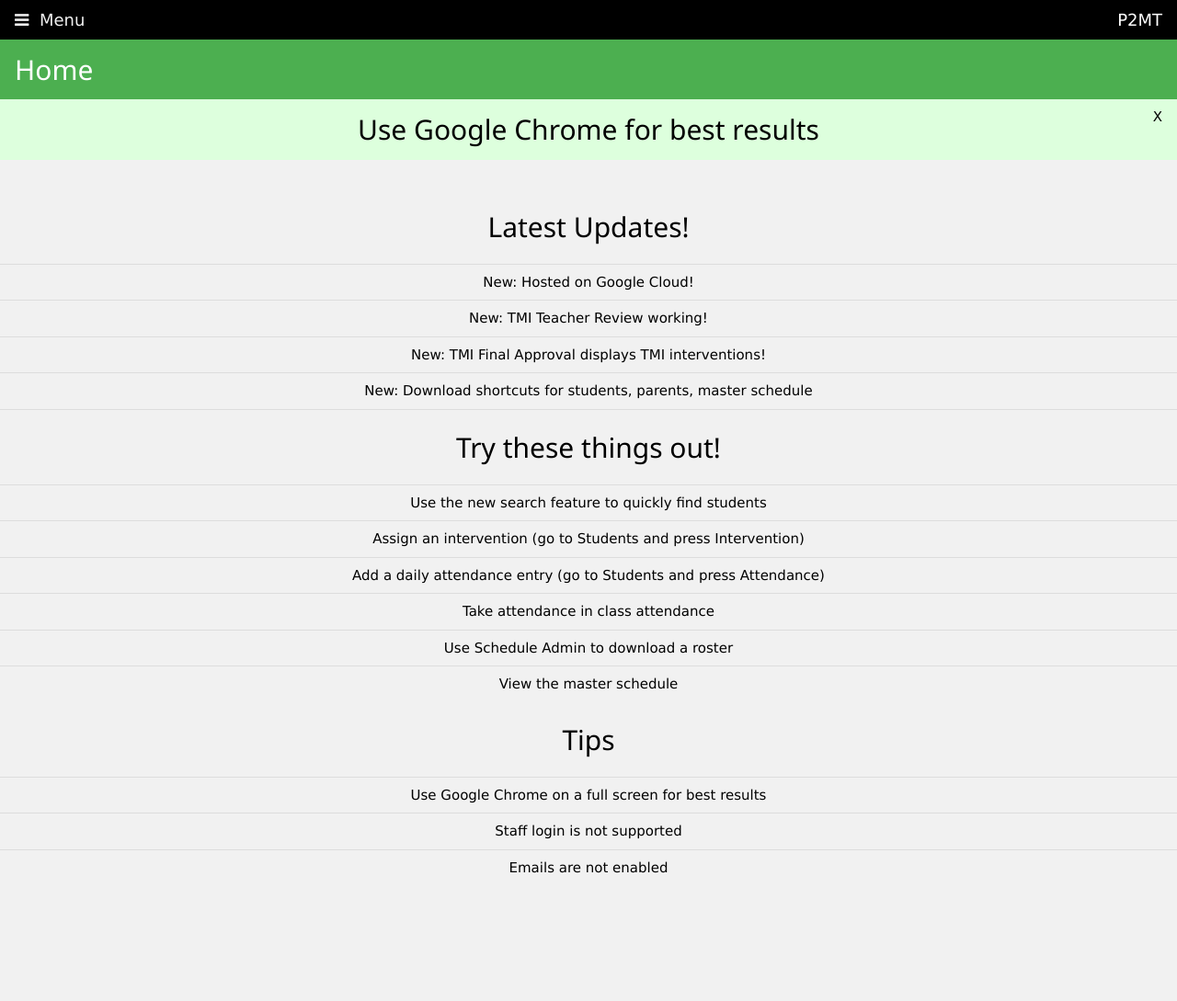
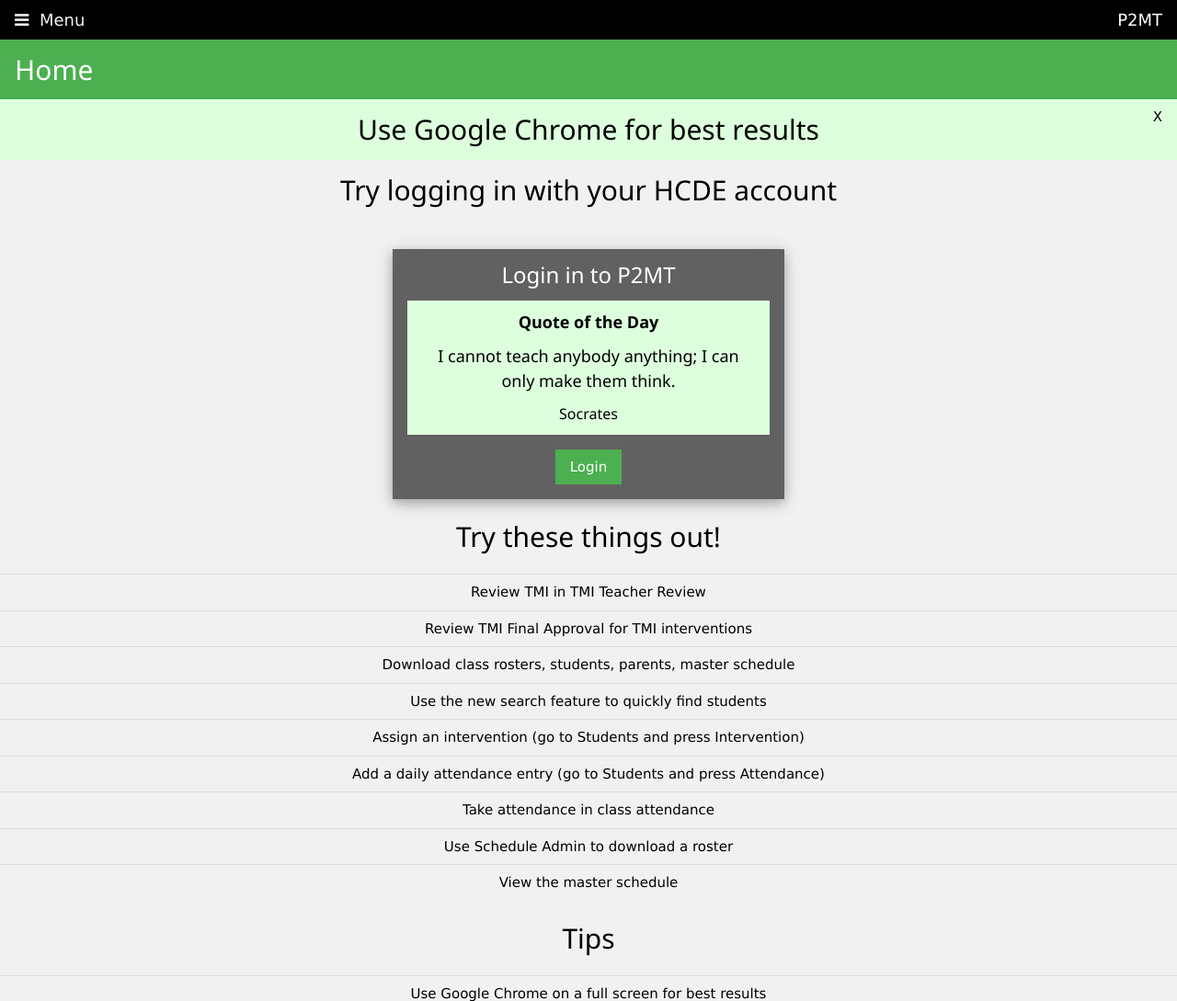
Before and after one commit to phase2team/stemtest, a Flask app: page / in a window 1280 px wide. Shown: the top 1089 px of the page at 92% size. Before the commit the page ends 950 px from the top, so only its background shows below. Run offline with Flask 2, Linux system fonts and the light colour scheme.

Commit message:
Added login test to home page

```diff
--- a/P2MT_App/googleAPI/routes.py
+++ b/P2MT_App/googleAPI/routes.py
@@ -95,4 +95,4 @@
 @login_required
 def logout():
     logout_user()
-    return redirect("/homepage")
+    return redirect("/")
--- a/P2MT_App/templates/home.html
+++ b/P2MT_App/templates/home.html
@@ -11,19 +11,40 @@
     <h2>Use Google Chrome for best results</h2>
 </div>
 
+<div class="w3-container w3-center">
+    <h2>Try logging in with your HCDE account</h2>
+</div>
 <div class="w3-panel"></div>
+
+<div class="w3-row">
+    <div class="w3-col s4">
+        <p></p>
+    </div>
+    <div class="w3-col s4">
+        <div class="w3-card-4 w3-dark-grey">
+            <div class="w3-container w3-center">
+                <h3>Login in to P2MT</h3>
+                <div class="w3-container w3-pale-green">
+                    <h5><strong>Quote of the Day</strong></h5>
+                    <h5>I cannot teach anybody anything; I can only make them think.</h5>
+                    <h6>Socrates</h6>
+                </div>
+                <div class="w3-section">
+                    <a id="loginButton" class="w3-button w3-green" href="/login">Login</a>
+                </div>
+            </div>
+        </div>
+    </div>
+</div>
+
 
 <ul class="w3-ul w3-center w3-border-0">
     <li>
-        <h2>Latest Updates!</h2>
-    </li>
-    <li>New: Hosted on Google Cloud!</li>
-    <li>New: TMI Teacher Review working!</li>
-    <li>New: TMI Final Approval displays TMI interventions!</li>
-    <li>New: Download shortcuts for students, parents, master schedule</li>
-    <li>
         <h2>Try these things out!</h2>
     </li>
+    <li>Review TMI in TMI Teacher Review</li>
+    <li>Review TMI Final Approval for TMI interventions</li>
+    <li>Download class rosters, students, parents, master schedule</li>
     <li>Use the new search feature to quickly find students</li>
     <li>Assign an intervention (go to Students and press Intervention)</li>
     <li>Add a daily attendance entry (go to Students and press Attendance)</li>
@@ -41,4 +62,5 @@
     <li>Emails are not enabled</li>
 </ul>
 
+
 {% endblock content %}
```
